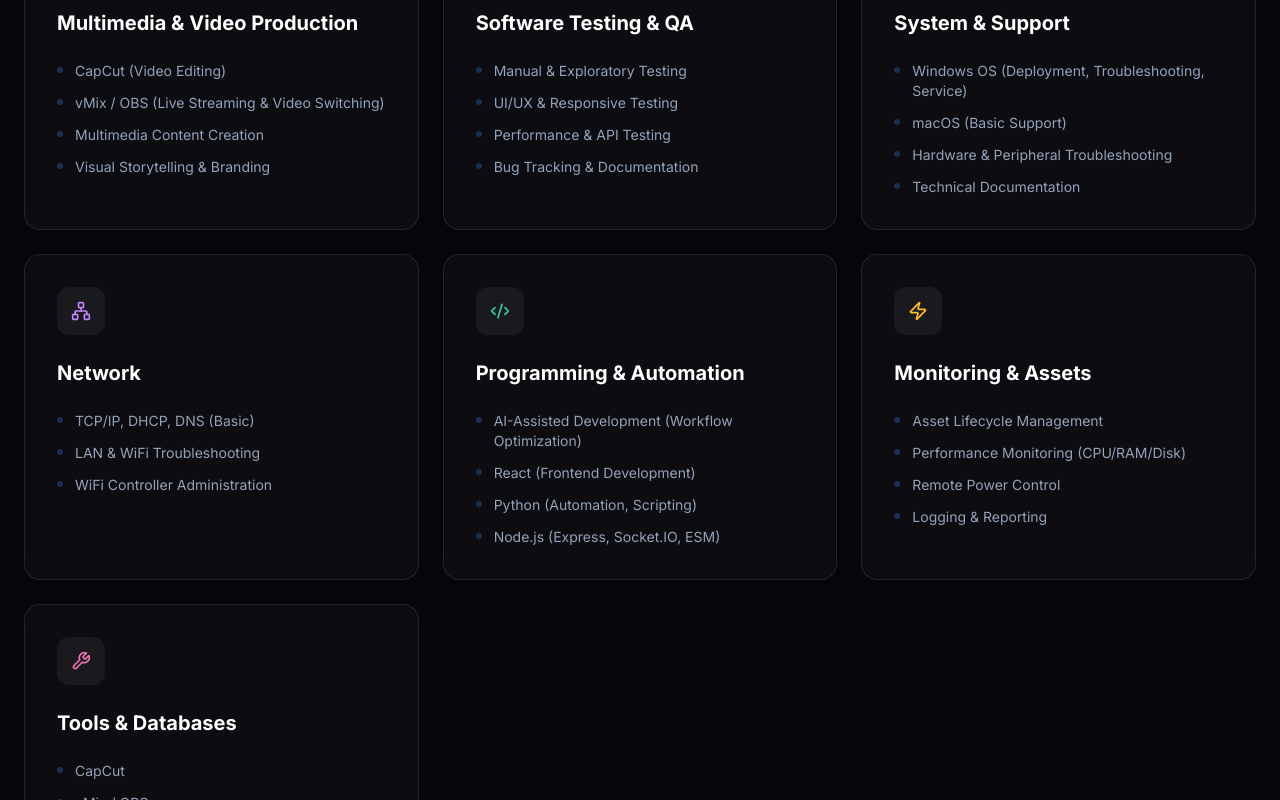
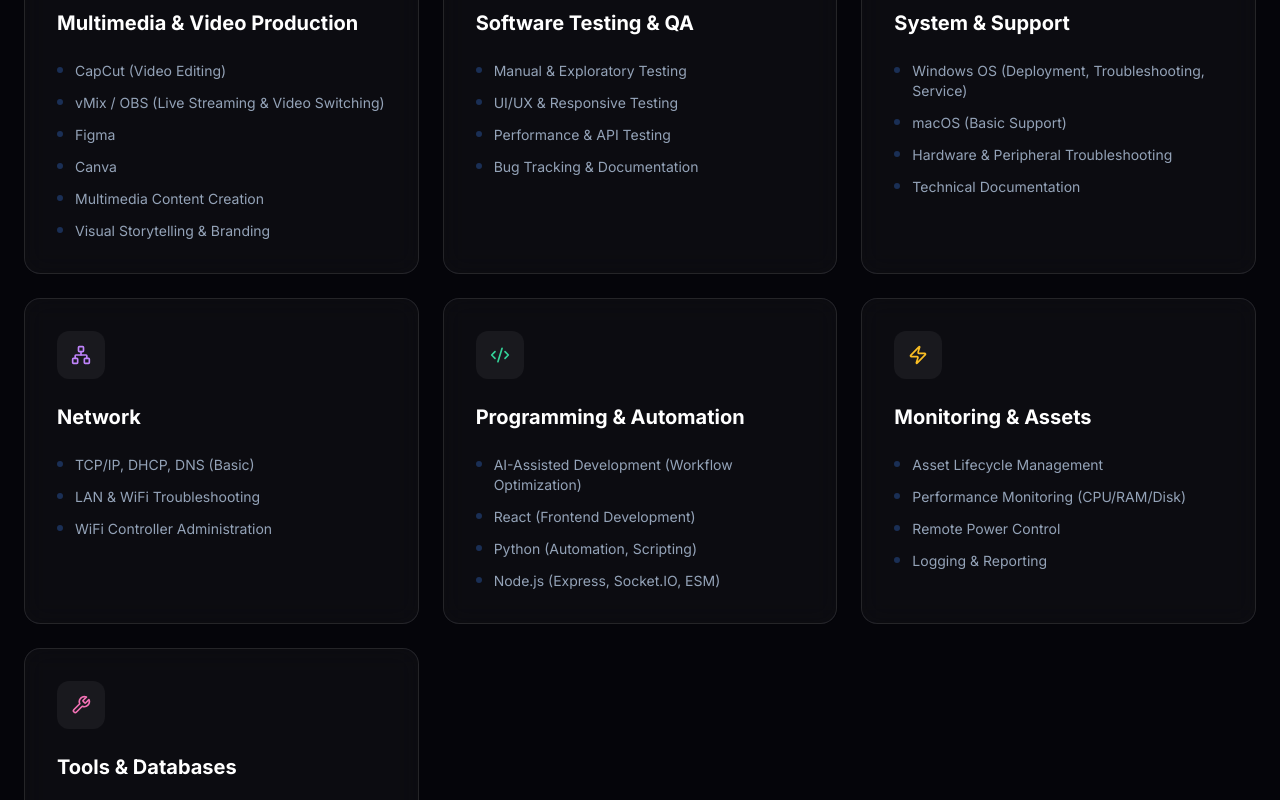
Before and after one commit to yogitriant/yogi-portfolio, a Next.js app: page / in a window 1280 px wide. Shown: the part 1080-1880 px from the top of the page. Built offline with nearby package versions, Linux system fonts and the light colour scheme.

Commit message:
Add Figma and Canva to skills and tools

```diff
--- a/app/cv/page.js
+++ b/app/cv/page.js
@@ -9,13 +9,13 @@ export default function CV() {
   }, []);
 
   const skills = [
-    { category: "Multimedia & Production", items: ["CapCut (Video Editing)", "vMix / OBS (Live Streaming)", "Multimedia Content Creation", "Visual Storytelling"] },
+    { category: "Multimedia & Production", items: ["CapCut (Video Editing)", "vMix / OBS (Live Streaming)", "Figma", "Canva", "Multimedia Content Creation", "Visual Storytelling"] },
     { category: "Software Testing & QA", items: ["Manual Testing", "UI/UX Validation", "Cross-Browser Testing", "Bug Tracking"] },
     { category: "System & Support", items: ["Windows OS", "macOS Basic", "Hardware Troubleshooting", "Technical Documentation"] },
     { category: "Network", items: ["TCP/IP, DHCP, DNS", "LAN & WiFi Troubleshooting", "WiFi Controller"] },
     { category: "Programming", items: ["AI-Assisted Development", "React", "Python (Automation)", "Node.js"] },
     { category: "Monitoring & Assets", items: ["Asset Lifecycle", "Performance Monitoring", "Remote Power Control"] },
-    { category: "Tools & Databases", items: ["CapCut", "vMix / OBS", "VS Code", "Antigravity", "Postman (API)", "Chrome DevTools", "Git/GitHub"] }
+    { category: "Tools & Databases", items: ["CapCut", "vMix / OBS", "Figma", "Canva", "VS Code", "Antigravity", "Postman (API)", "Chrome DevTools", "Git/GitHub"] }
   ];
 
   const workExperience = [
--- a/app/page.js
+++ b/app/page.js
@@ -68,7 +68,7 @@ export default function Home() {
     {
       category: "Multimedia & Video Production",
       icon: <Video className="w-5 h-5 text-rose-400" />,
-      items: ["CapCut (Video Editing)", "vMix / OBS (Live Streaming & Video Switching)", "Multimedia Content Creation", "Visual Storytelling & Branding"]
+      items: ["CapCut (Video Editing)", "vMix / OBS (Live Streaming & Video Switching)", "Figma", "Canva", "Multimedia Content Creation", "Visual Storytelling & Branding"]
     },
     {
       category: "Software Testing & QA",
@@ -98,7 +98,7 @@ export default function Home() {
     {
       category: "Tools & Databases",
       icon: <Wrench className="w-5 h-5 text-pink-400" />,
-      items: ["CapCut", "vMix / OBS", "VS Code", "Antigravity", "Postman (API)", "Chrome DevTools", "MongoDB", "Git & GitHub"]
+      items: ["CapCut", "vMix / OBS", "Figma", "Canva", "VS Code", "Antigravity", "Postman (API)", "Chrome DevTools", "MongoDB", "Git & GitHub"]
     }
   ];
 
```
